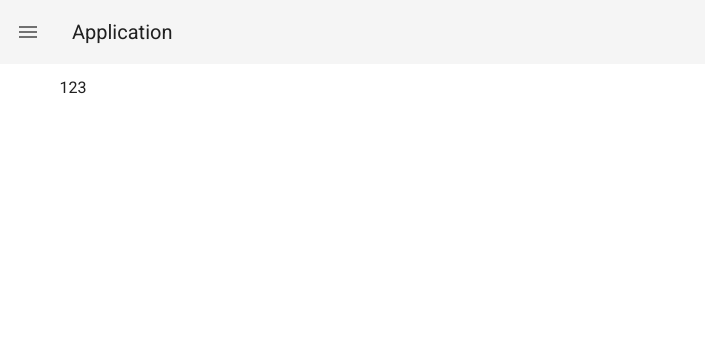
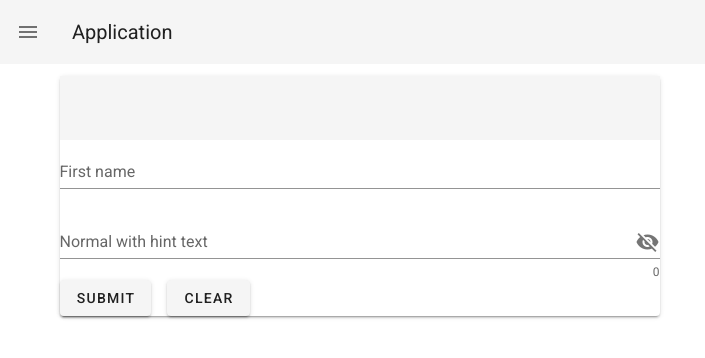
Before and after one commit to emmet-lv99/study-login, a Vue app: page /login in a window 1280 px wide. Shown: the top 358 px of the page, without its empty margins (0-705 px from the left). Built offline with nearby package versions, Linux system fonts and the light colour scheme.

Commit message:
로그인 인풋 추가

```diff
--- a/src/views/Login.vue
+++ b/src/views/Login.vue
@@ -1,12 +1,67 @@
 <template>
   <v-container>
-    123
+<!--
+-->
+    <v-card
+      max-width="600"
+    >
+      <form>
+        <v-app-bar
+          flat
+        ></v-app-bar>
+        <v-text-field
+            v-model="name"
+            :rules="rules.name"
+            label="First name"
+            required
+        ></v-text-field>
+        <v-text-field
+            v-model="password"
+            :append-icon="show1 ? 'mdi-eye' : 'mdi-eye-off'"
+            :rules="[rules.required, rules.min]"
+            :type="show1 ? 'text' : 'password'"
+            name="input-10-1"
+            label="Normal with hint text"
+            hint="At least 8 characters"
+            counter
+            @click:append="show1 = !show1"
+        ></v-text-field>
+        <v-btn
+            class="mr-4"
+            @click="submit"
+        >
+          submit
+        </v-btn>
+        <v-btn @click="clear">
+          clear
+        </v-btn>
+      </form>
+    </v-card>
   </v-container>
 </template>
 
 <script>
 export default {
-  name: "Login.vue"
+
+  name: "Login.vue",
+  data: () => ({
+    name: '',
+    password: '',
+    show1: false,
+    rules: {
+      required: value => !!value || 'Required.',
+      min: v => v.length >= 8 || 'Min 8 characters',
+      name: [val => (val || '').length > 0 || 'This field is required'],
+    },
+  }),
+  methods: {
+    submit () {
+      console.log(123)
+    },
+    clear () {
+      console.log(456)
+    },
+  }
 }
 </script>
 
```
